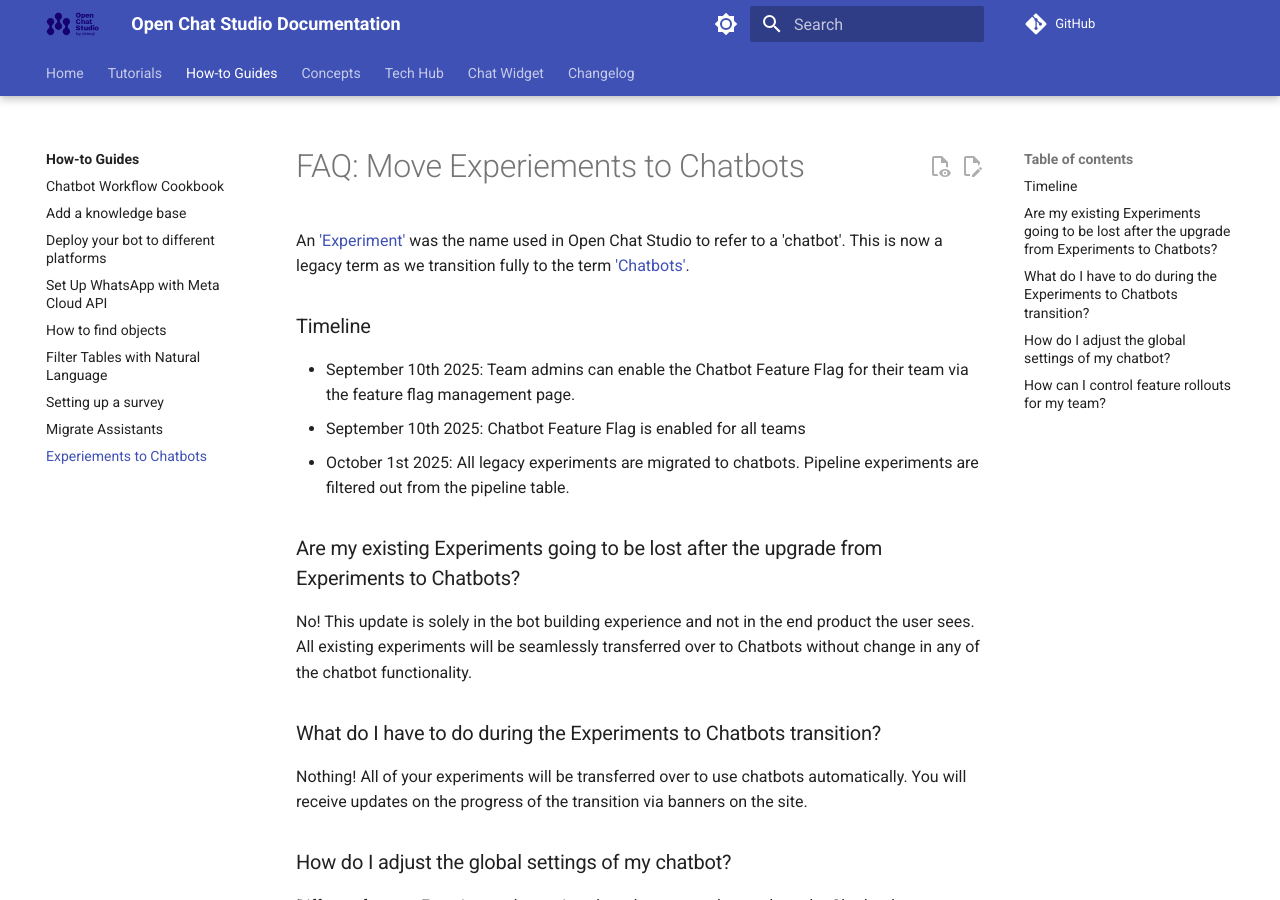
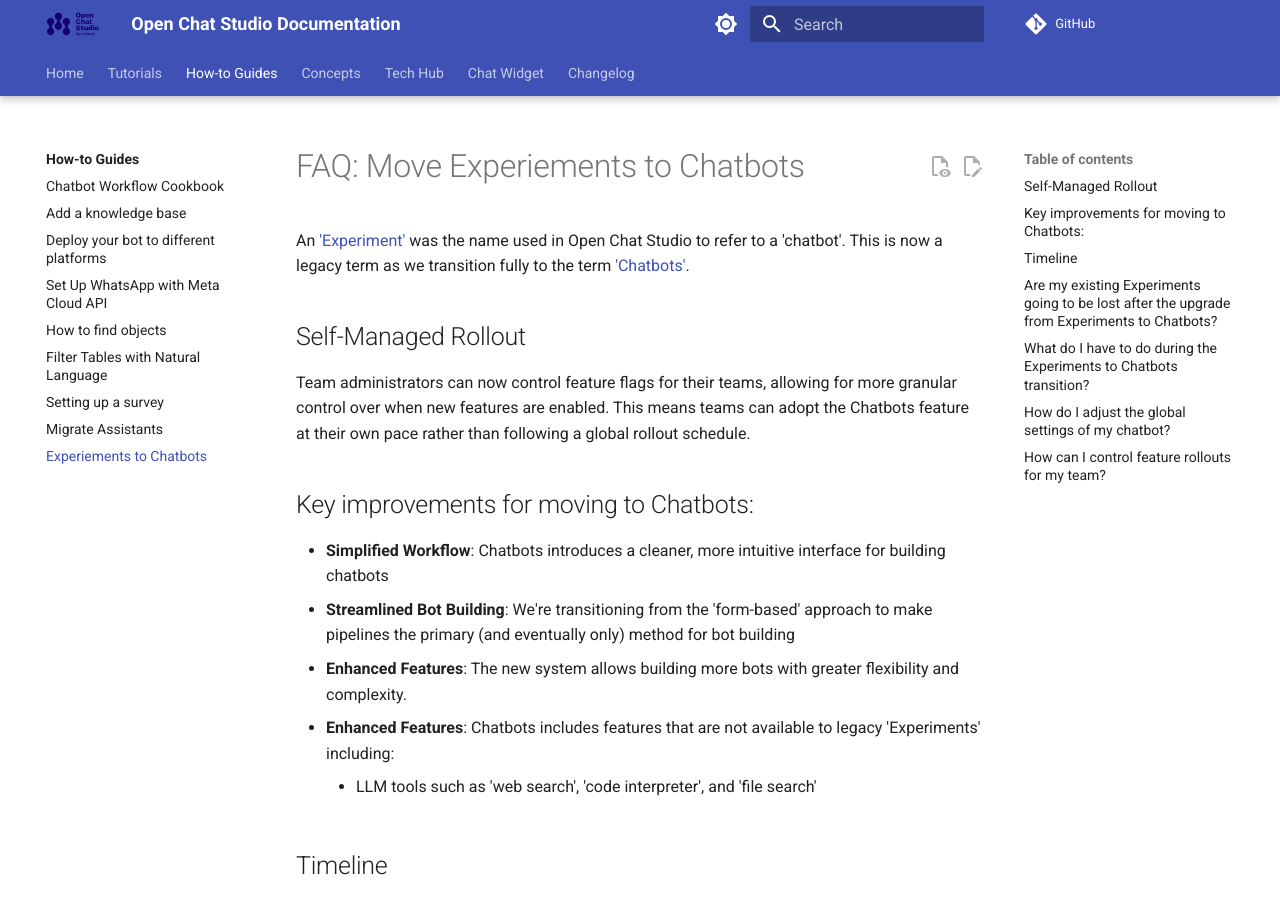
Before and after one commit to dimagi/open-chat-studio-docs, an MkDocs documentation site: the page built from docs/how-to/rollout_faq.md, in a window 1280 px wide and 900 px high. Built offline with MkDocs 1.6.1 and Material for MkDocs 9.7.7, drawn with Linux system fonts in a browser that asks for light colours; a script that is not in the unit is left out; comment, search, counter and statistics services are not loaded.

Commit message:
Updated to reflect deprication of Experiements as most users now use Chatbots

```diff
--- a/docs/how-to/rollout_faq.md
+++ b/docs/how-to/rollout_faq.md
@@ -1,17 +1,30 @@
 # FAQ: Move Experiements to Chatbots
 An ['Experiment'](../concepts/experiment/index.md) was the  name used in Open Chat Studio to refer to a 'chatbot'. This is now a legacy term as we transition fully to the term ['Chatbots'](../concepts/chatbots/index.md).
-### Timeline
+
+## Self-Managed Rollout
+Team administrators can now control feature flags for their teams, allowing for more granular control over when new features are enabled. This means teams can adopt the Chatbots feature at their own pace rather than following a global rollout schedule.
+
+## Key improvements for moving to Chatbots:
+- **Simplified Workflow**: Chatbots introduces a cleaner, more intuitive interface for building chatbots
+- **Streamlined Bot Building**: We're transitioning from the 'form-based' approach to make pipelines the primary (and eventually only) method for bot building
+- **Enhanced Features**: The new system allows building more bots with greater flexibility and complexity.
+- **Enhanced Features**: Chatbots includes features that are not available to legacy 'Experiments' including:
+    - LLM tools such as 'web search', 'code interpreter', and 'file search'
+
+
+
+## Timeline
 - September 10th 2025: Team admins can enable the Chatbot Feature Flag for their team via the feature flag management page.
 - September 10th 2025: Chatbot Feature Flag is enabled for all teams
 - October 1st 2025: All legacy experiments are migrated to chatbots. Pipeline experiments are filtered out from the pipeline table.
 
-### Are my existing Experiments going to be lost after the upgrade from Experiments to Chatbots?
+## Are my existing Experiments going to be lost after the upgrade from Experiments to Chatbots?
 No! This update is solely in the bot building experience and not in the end product the user sees. All existing experiments will be seamlessly transferred over to Chatbots without change in any of the chatbot functionality.
 
-### What do I have to do during the Experiments to Chatbots transition?
+## What do I have to do during the Experiments to Chatbots transition?
 Nothing! All of your experiments will be transferred over to use chatbots automatically. You will receive updates on the progress of the transition via banners on the site.
 
-### How do I adjust the global settings of my chatbot?
+## How do I adjust the global settings of my chatbot?
 Different from an Experiment, the settings have been moved to a tab on the Chatbot homepage.
 <figure markdown="span">
   ![Chatbot Settings](../assets/images/chatbot_settings.png)
@@ -19,7 +32,7 @@
 </figure>
 Here, you are able to modify name, description, voice, tracing, consent, surveys, participant allowlist, and seed message.
 
-### How can I control feature rollouts for my team?
+## How can I control feature rollouts for my team?
 Team administrators can manage the chatbot feature for their team.
 
 To access feature flag management:
```
Also changed, not shown: docs/concepts/chatbots/index.md (+4 -17 lines), docs/concepts/experiment/index.md (+2 -2 lines).
